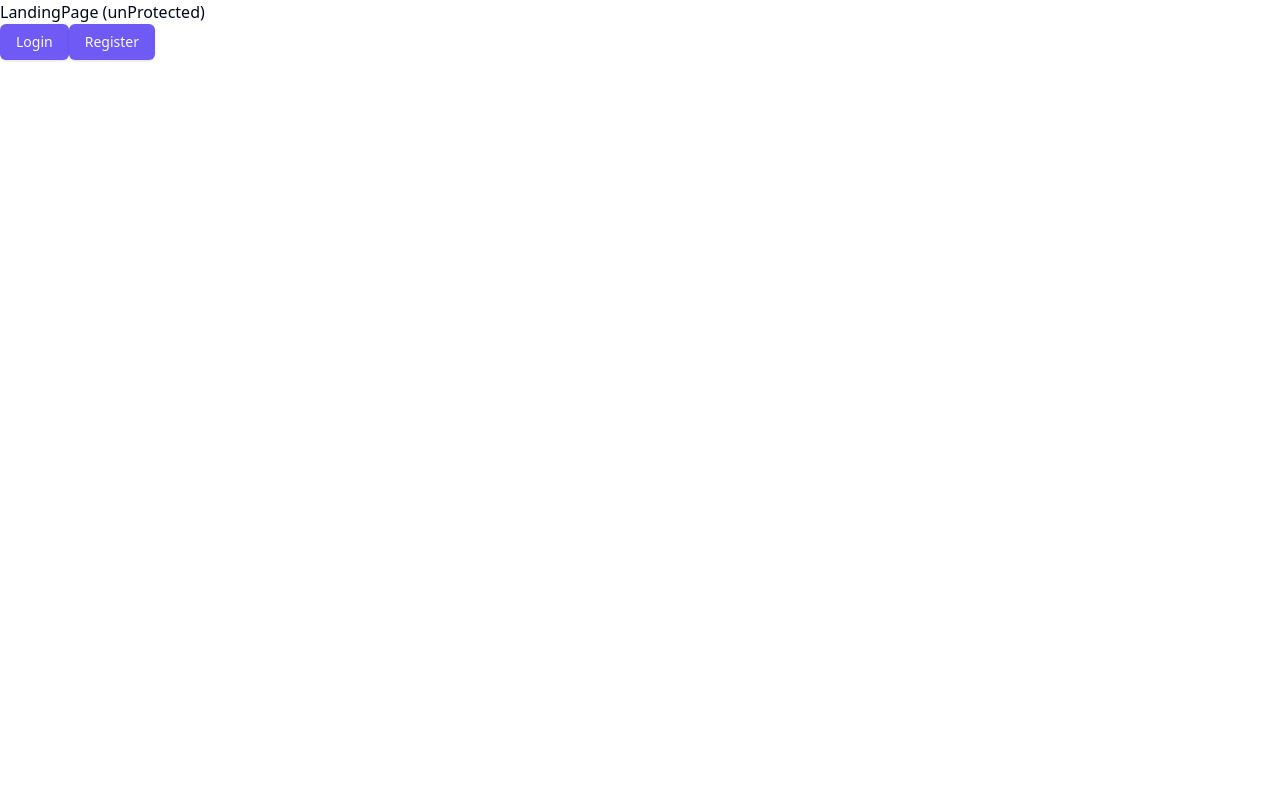
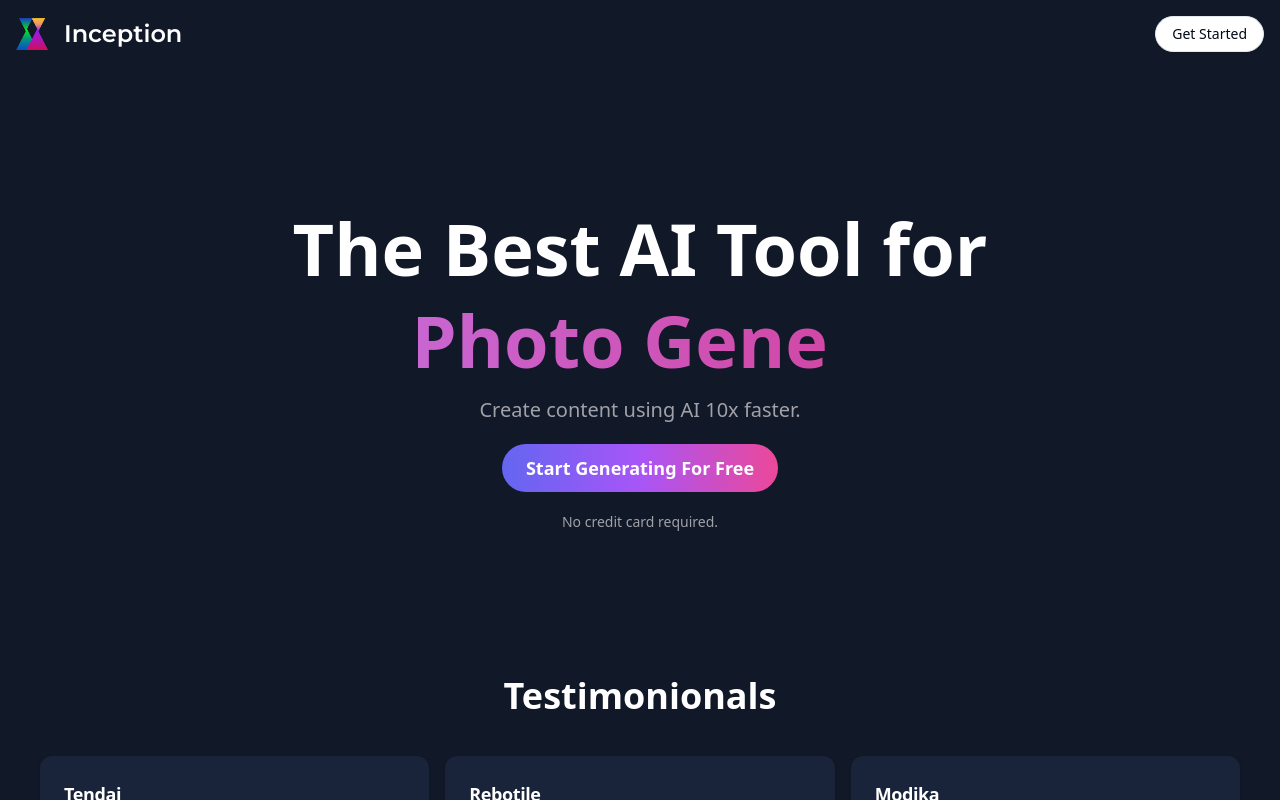
Before and after one commit to mutaremalcolm/saas-ai-platform-with-chat-gpt-integration, a Next.js app: page / in a window 1280 px wide. Built offline with nearby package versions, Linux system fonts and the light colour scheme; no server answers.

Commit message:
feat: refactored landing page for a refined polished modern look and feel

```diff
--- /dev/null
+++ b/app/(landing)/layout.tsx
@@ -0,0 +1,17 @@
+import React from 'react'
+
+const LandingLayout = ({
+    children
+}: {
+    children: React.ReactNode;
+}) => {
+  return (
+    <main className="h-full bg-[#111827] overflow-auto">
+        <div className="mx-auto max-w-s-xl h-full w-full">
+            {children}
+        </div>
+    </main>
+  )
+}
+
+export default LandingLayout;
--- a/app/(landing)/page.tsx
+++ b/app/(landing)/page.tsx
@@ -1,19 +1,14 @@
-import { Button } from "@/components/ui/button";
-import  Link  from "next/link";
+import { LandingContent } from "../../components/landing-content";
+import { LandingHero } from "../../components/landing-hero";
+import { LandingNavBar } from "../../components/landing-Navbar";
 import React from "react";
 
 const LandingPage = () => {
   return (
-    <div>
-      LandingPage (unProtected)
-      <div>
-        <Link href="/sign-in">
-          <Button>Login</Button>
-        </Link>
-        <Link href="/sign-up">
-          <Button>Register</Button>
-        </Link>
-      </div>
+    <div className="h-full">
+      <LandingNavBar />
+      <LandingHero />
+      <LandingContent />
     </div>
   );
 };
--- /dev/null
+++ b/components/landing-Navbar.tsx
@@ -0,0 +1,38 @@
+"use client";
+
+import { Montserrat } from "next/font/google";
+import Image from "next/image";
+import Link from "next/link";
+import { useAuth } from "@clerk/nextjs";
+
+import { cn } from "@/lib/utils";
+import { Button } from "./ui/button";
+
+const font = Montserrat({
+  weight: "600",
+  subsets: ["latin"],
+});
+
+export const LandingNavBar = () => {
+  const { isSignedIn } = useAuth();
+
+  return (
+    <nav className="p-4 bg-transparent flex items-center justify-between">
+      <Link href="/" className="flex items-center">
+        <div className="relative h-8 w-8 mr-4">
+          <Image fill alt="logo" src="/logo.png" />
+        </div>
+        <h1 className={cn("text-2xl font-bold text-white", font.className)}>
+          Inception
+        </h1>
+      </Link>
+      <div className="flex items-center gap-x-2">
+        <Link href={isSignedIn ? "/dashboard" : "/sign-up"}>
+          <Button variant="outline" className="rounded-full">
+            Get Started
+          </Button>
+        </Link>
+      </div>
+    </nav>
+  );
+};
--- /dev/null
+++ b/components/landing-content.tsx
@@ -0,0 +1,54 @@
+"use client";
+
+import { Card, CardContent, CardHeader, CardTitle } from "./ui/card";
+
+const testimonionals = [
+    {
+        name: "Tendai",
+        avatar: "A",
+        title: "Software Engineer",
+        description: "This is the best application I've used!"
+    },
+    {
+        name: "Rebotile",
+        avatar: "A",
+        title: "Quality Assurance",
+        description: "This is the best application I've used!"
+    },
+    {
+        name: "Modika",
+        avatar: "A",
+        title: "UI/UX Engineer",
+        description: "This is the best application I've used!"
+    },
+]
+
+export const LandingContent = () => {
+  return (
+    <div className="px-10 pb-20">
+      <h2 className="text-center text-4xl text-white font-extrabold mb-10">
+        Testimonionals
+      </h2>
+      <div
+        className="grid grid-cols-1 sm:grid-cols-2 md:grid-cols-3
+            lg:grid-cols-3 gap-4"
+      >
+        {testimonionals.map((item)=> (
+            <Card key={item.description} className="bg-[#192339] border-none text-white">
+                <CardHeader>
+                    <CardTitle className="flex items-center gap-x-2">
+                        <div>
+                            <p className="text-lg">{item.name}</p>
+                            <p className="text-zinc-400 text-sm">{item.title}</p>
+                        </div>
+                    </CardTitle>
+                    <CardContent className="pt-4 px-0">
+                        {item.description}
+                    </CardContent>
+                </CardHeader>
+            </Card>
+        ))}
+      </div>
+    </div>
+  );
+};
--- /dev/null
+++ b/components/landing-hero.tsx
@@ -0,0 +1,48 @@
+"use client";
+
+import { useAuth } from "@clerk/nextjs";
+import Link from "next/link";
+import TypewriterComponent from "typewriter-effect";
+import { Button } from "./ui/button";
+
+export const LandingHero = () => {
+    const { isSignedIn } = useAuth();
+
+    return (
+        <div className="text-white font-bold py-36 text-center space-y-5">
+            <div className="text-4xl sm:text-5xl md:text-6xl lg:text-7xl space-y-5 font-extrabold">
+                <h1>The Best AI Tool for </h1>
+                <div className="text-transparent bg-clip-text bg-gradient-to-r
+                from-purple-400 to-pink-600">
+                    <TypewriterComponent
+                      options={{
+                        strings: [
+                            "Chatbot.",
+                            "Photo Generation.",
+                            "Music Generation.",
+                            "Code Generation.",
+                            "Video Generation.",
+                        ],
+                        autoStart: true,
+                        loop: true
+                      }}
+                    />
+
+                </div>
+            </div>
+            <div className="text-sm md:text-xl font-light text-zinc-400">
+                Create content using AI 10x faster.
+            </div>
+            <div>
+                <Link href={isSignedIn ? "/dashboard" : "/sign-up"}>
+                  <Button variant="premium" className="md:text-lg p-4 md:p-6 rounded-full font-semibold" >
+                    Start Generating For Free
+                  </Button>
+                </Link>
+            </div>
+            <div className="text-zinc-400 text-xs md:text-sm font-normal">
+              No credit card required.
+            </div>
+        </div>
+    )
+}
--- a/package.json
+++ b/package.json
@@ -37,6 +37,7 @@
     "stripe": "^12.13.0",
     "tailwind-merge": "^2.5.2",
     "tailwindcss-animate": "^1.0.7",
+    "typewriter-effect": "^2.21.0",
     "zod": "^3.23.8",
     "zustand": "^4.3.9"
   },
```
Also changed, not shown: 1 other file (tests, documents, lock files or other folders).
